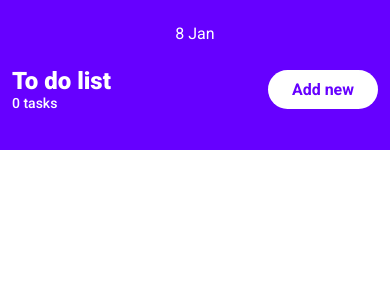
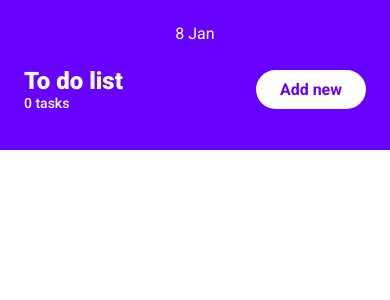
Before and after one commit to jdrets/todo-list, a React app: page / in a window 390 px wide. Shown: the top 300 px of the page. Built offline with nearby package versions, Linux system fonts and the light colour scheme.

Commit message:
add responsive to header

```diff
--- a/src/components/Header/styles.tsx
+++ b/src/components/Header/styles.tsx
@@ -1,10 +1,11 @@
 import styled from 'styled-components'
 
+import theme from '../../utils/constants/theme'
+
 export const HeaderWrapper = styled.header`
-  background-color: ${props => props.theme.colors.primaryColor};
+  background-color: ${theme.colors.primaryColor};
   color: white;
   height: 150px;
-  padding: 0 12px;
 `
 
 export const DateLabel = styled.section`
@@ -15,6 +16,13 @@ export const DateLabel = styled.section`
 export const Container = styled.section`
   display: flex;
   justify-content: space-between;
+  padding: ${theme.layout.mobile.padding};
+  width: ${theme.layout.mobile.width};
+
+  @media (min-width: ${theme.layout.breakpoints.medium}) {
+    margin: 0 auto;
+    max-width: ${theme.layout.desktop.width};
+  }
 `
 
 export const DataWrapper = styled.div`
--- a/src/utils/constants/theme.ts
+++ b/src/utils/constants/theme.ts
@@ -20,6 +20,18 @@ const theme = {
     primaryColorLight: palette.purpleLight,
     primaryColorDark: palette.purpleDark,
     ...palette
+  },
+  layout: {
+    breakpoints: {
+      medium: '768px'
+    },
+    mobile: {
+      width: '100%',
+      padding: '0 24px'
+    },
+    desktop: {
+      width: '1050px'
+    }
   }
 }
 
```
Also changed, not shown: 1 other file (tests, documents, lock files or other folders).
